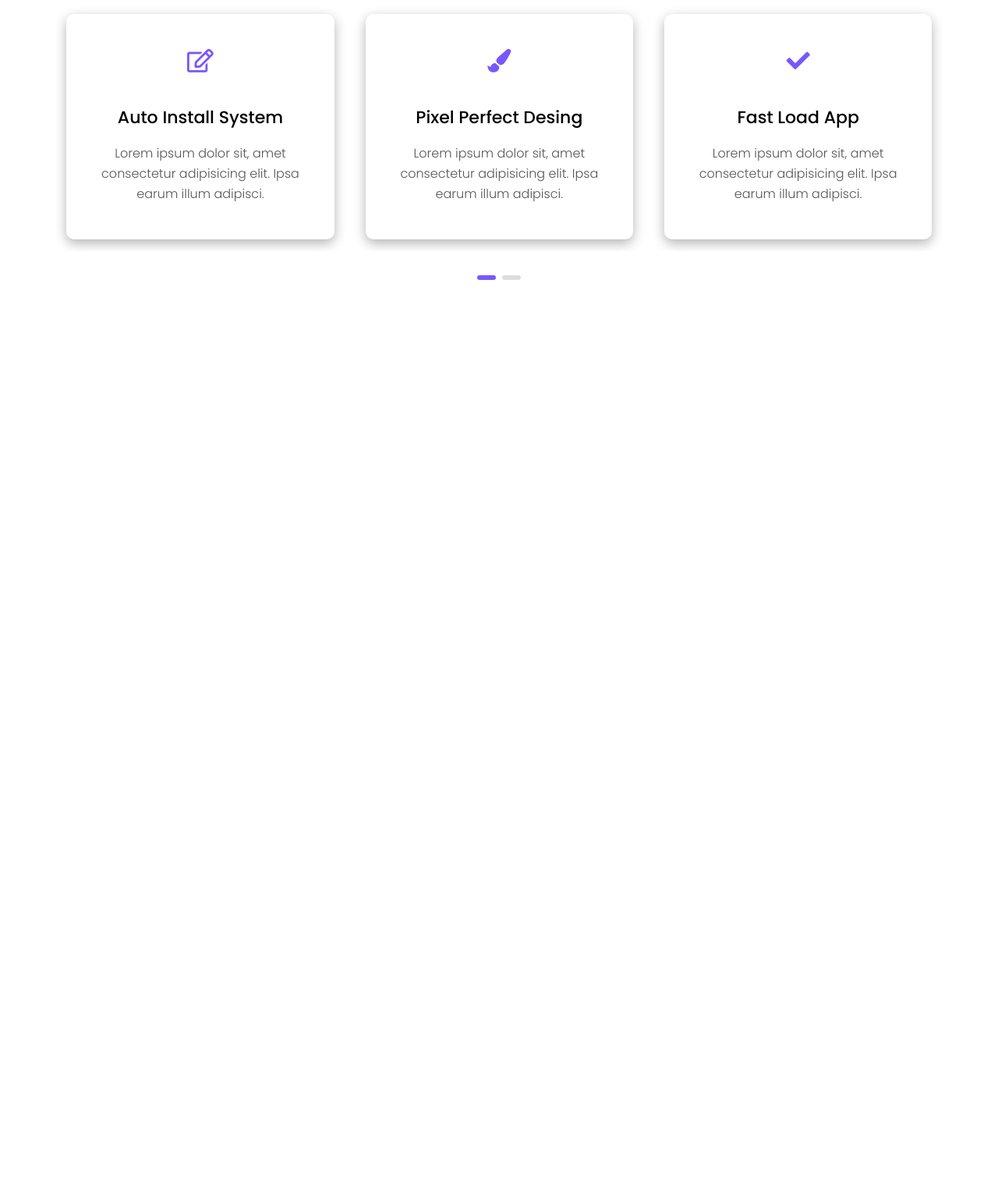
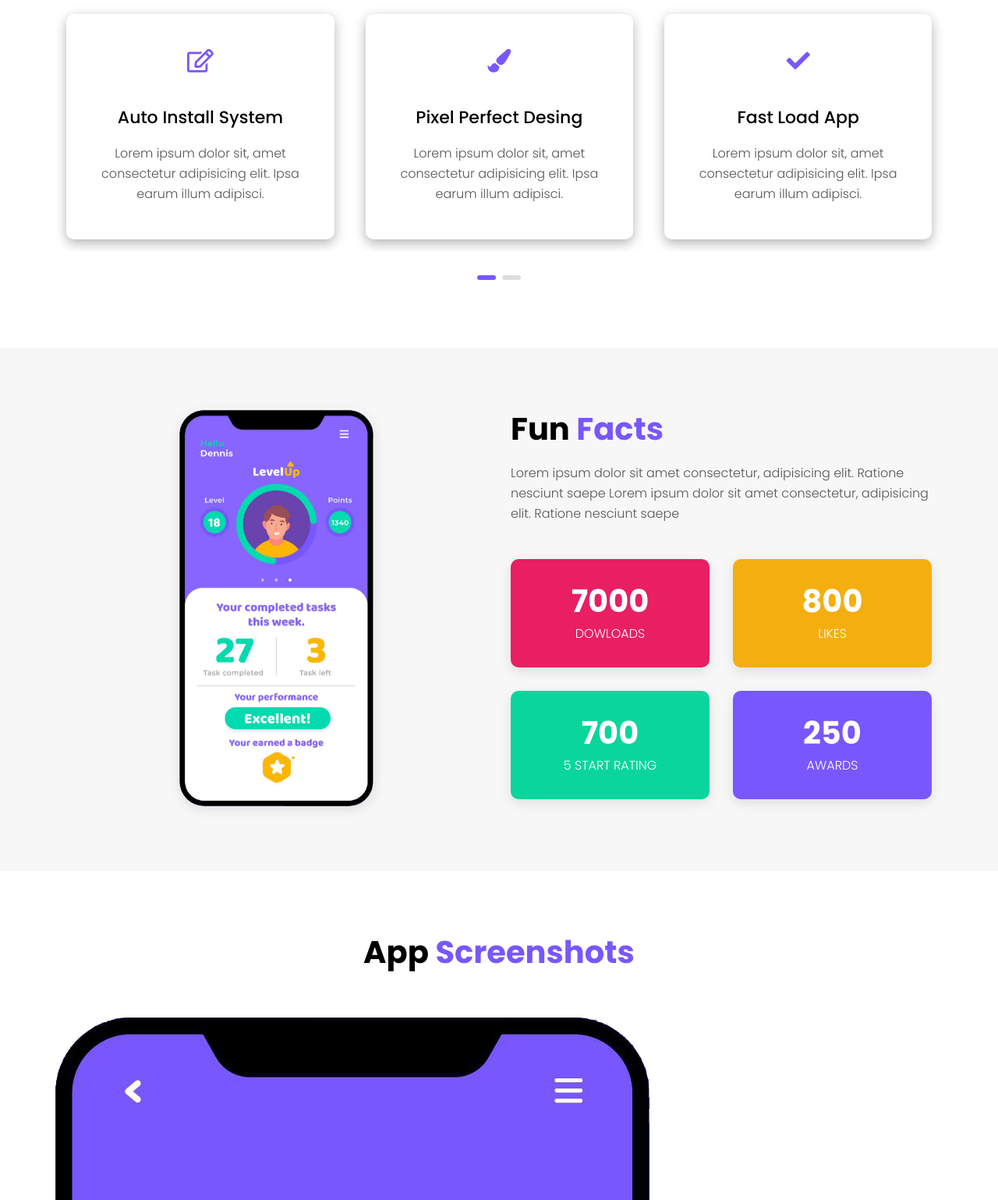
Before and after one commit to AdrianHernandezll/AppWeb, a plain HTML site: page index.html in a window 1280 px wide. Shown: the part 991-2530 px from the top of the page at 78% size. Before the commit the page ends 1437 px from the top, so only its background shows below. Drawn offline with nearby package versions, Linux system fonts and the light colour scheme.

Commit message:
screenshots section

```diff
--- a/css/style.css
+++ b/css/style.css
@@ -149,6 +149,7 @@ ul {
     font-weight: 700;
     text-transform: capitalize;
     text-align: center;
+    margin: 0;
 }
 
 .section-title h2 span {
@@ -482,3 +483,75 @@ ul {
     font-weight: 300;
     margin: 0 0 15px;
 }
+
+
+/*-------------- Facts Secionst----------- */
+
+.fun-facts {
+    background-color: var(--black-100);
+}
+
+.fun-facts .section-title {
+    margin-bottom: 20px;
+}
+
+.fun-facts .section-title h2 {
+    text-align: left;
+}
+
+.fun-facts-img img {
+    max-width: 250px;
+    width: 100%;
+    box-shadow: var(--shadow-black-100);
+    border-radius: 32px;
+    animation: bounceTop_01 3s ease infinite;
+}
+
+.fun-facts-text p {
+    font-size: 16px;
+    line-height: 26px;
+    color: var(--black-400);
+    margin: 0 0 15px;
+    font-weight: 300;
+}
+
+.fun-fact-item {
+    padding: 30px;
+    text-align: center;
+    box-shadow: var(--shadow-black-100);
+    border-radius: 10px;
+    margin-top: 30px;
+}
+
+.fun-fact-item h3 {
+    font-size: 40px;
+    font-weight: 700;
+    color: #ffffff;
+    margin: 0 0 5px;
+}
+
+.fun-fact-item span {
+    font-size: 16px;
+    text-transform: uppercase;
+    font-weight: 300;
+    margin: 0;
+    line-height: 26px;
+    display: block;
+    color: #ffffff;
+}
+
+.fun-fact-item.style-1 {
+    background-color: var(--color-1);
+}
+
+.fun-fact-item.style-2 {
+    background-color: var(--color-2);
+}
+
+.fun-fact-item.style-3 {
+    background-color: var(--color-3);
+}
+
+.fun-fact-item.style-4 {
+    background-color: var(--main-color);
+}
--- a/index.html
+++ b/index.html
@@ -126,6 +126,81 @@
 
   <!-- Features Section Fin -->
 
+  <!-- Facts Section Inicio -->
+  <section class="fun-facts section-padding">
+    <div class="container">
+      <div class="row">
+        <div class="col-lg-6 col-md-5 d-flex align-items-center justify-content-center">
+          <div class="fun-facts-img">
+            <img src="img/app-screenshots/2.png" alt="Fun profile">
+          </div>
+        </div>
+        <div class="col-lg-6 col-md-7">
+          <div class="section-title">
+            <h2>fun <span>facts</span></h2>
+          </div>
+          <div class="fun-facts-text">
+            <p>Lorem ipsum dolor sit amet consectetur, adipisicing elit. Ratione nesciunt saepe Lorem ipsum dolor sit
+              amet consectetur, adipisicing elit. Ratione nesciunt saepe</p>
+            <div class="row">
+              <div class="col-sm-6">
+                <div class="fun-fact-item style-1">
+                  <h3>7000</h3>
+                  <span>dowloads</span>
+                </div>
+              </div>
+              <div class="col-sm-6">
+                <div class="fun-fact-item style-2">
+                  <h3>800</h3>
+                  <span>likes</span>
+                </div>
+              </div>
+              <div class="col-sm-6">
+                <div class="fun-fact-item style-3">
+                  <h3>700</h3>
+                  <span>5 start rating</span>
+                </div>
+              </div>
+              <div class="col-sm-6">
+                <div class="fun-fact-item style-4">
+                  <h3>250</h3>
+                  <span>awards</span>
+                </div>
+              </div>
+            </div>
+          </div>
+        </div>
+      </div>
+    </div>
+  </section>
+  <!-- Facts Section Fin -->
+  <!-- Sr¡creenshot Section Inicio -->
+  <section class="app-screenshots section-padding">
+    <div class="container">
+      <div class="row justify-content-center">
+        <div class="col-lg-8">
+          <div class="section-title">
+            <h2>app <span>screenshots</span></h2>
+          </div>
+        </div>
+      </div>
+      <div class="row">
+        <div class="screenshots-carousel">
+          <div class="screenshots-item">
+            <img src="img/app-screenshots/1.png" alt="screenshots">
+          </div>
+          <div class="screenshots-item">
+            <img src="img/app-screenshots/2.png" alt="screenshots">
+          </div>
+          <div class="screenshots-item">
+            <img src="img/app-screenshots/3.png" alt="screenshots">
+          </div>
+        </div>
+      </div>
+    </div>
+  </section>
+  <!-- Sr¡creenshot Section Fin -->
+
   <!-- Video Popup Inicio -->
   <div class="video-popup">
     <div class="video-popup-inner">
```
